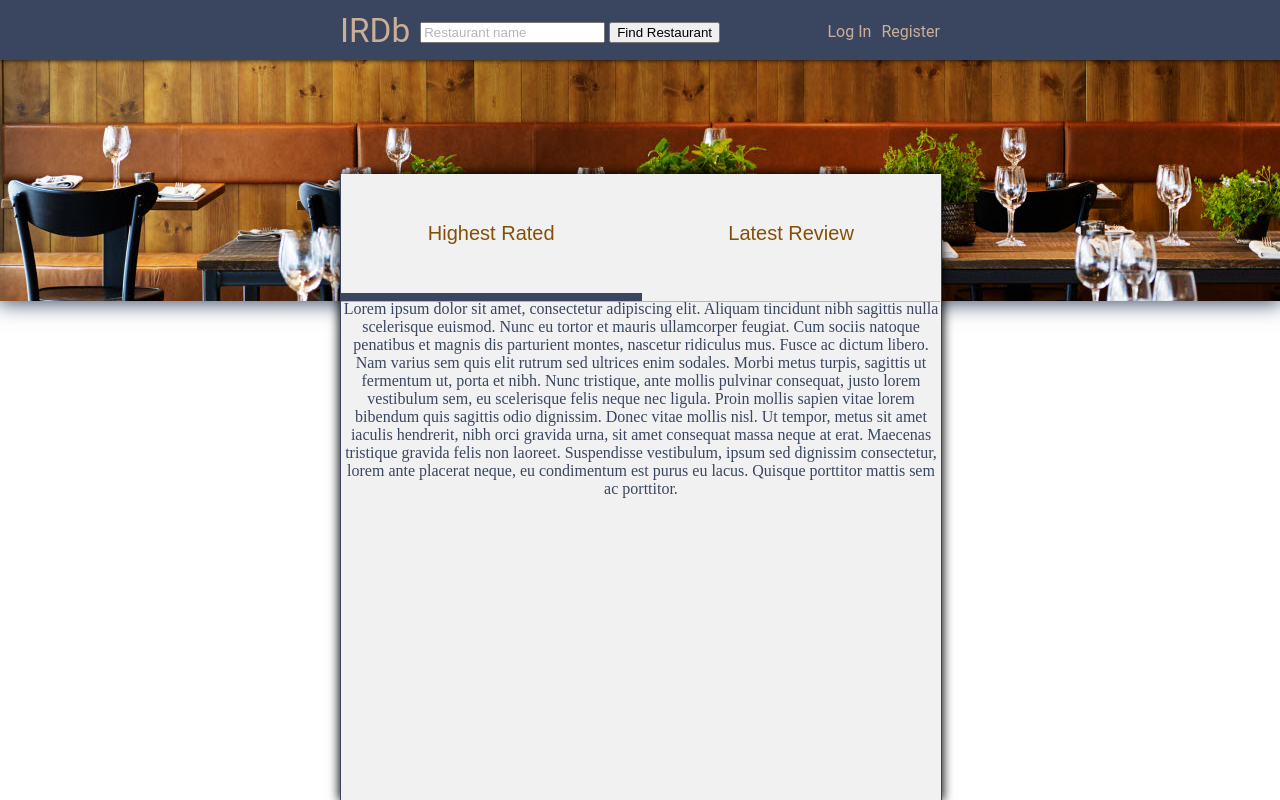
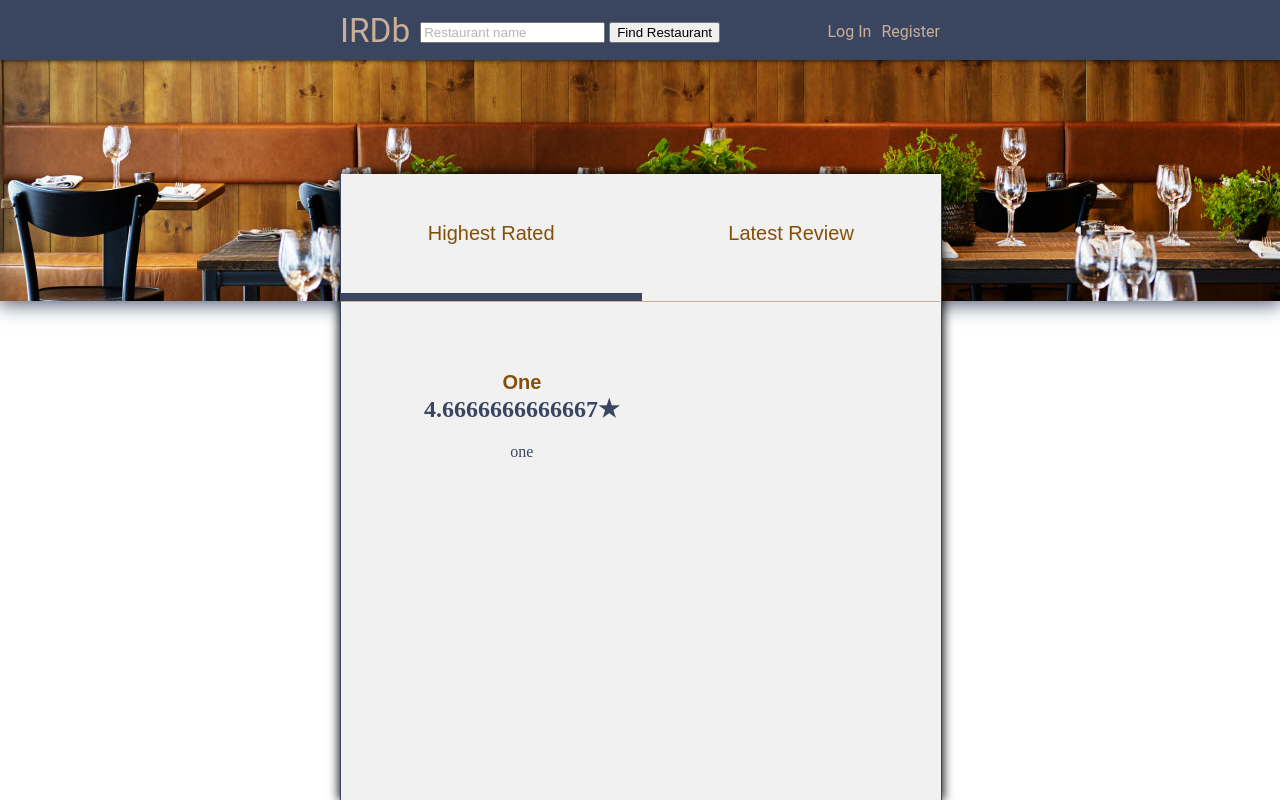
Before and after one commit to joaosilva22/irdb, a PHP site: page / in a window 1280 px wide. Run offline with PHP 8.4, Linux system fonts and the light colour scheme; data comes from the database, SQL or seed files in the repository; some libraries are stand-ins or nearby versions.

Commit message:
Add highest scored restaurant list

```diff
--- a/database/restaurant.php
+++ b/database/restaurant.php
@@ -205,4 +205,14 @@ function updateAverageScore($id) {
     $stmt->execute(array($avg, $id));
 }
 
+function getHighestScoredRestaurants($num) {
+    global $conn;
+
+    $stmt = $conn->prepare('SELECT * FROM Restaurant ORDER BY AverageScore DESC LIMIT ?');
+    $stmt->execute(array($num));
+
+   return $stmt->fetchAll();
+}
+
+
 ?>
--- a/index.php
+++ b/index.php
@@ -3,6 +3,7 @@
 //include('config/init.php');
 include('templates/head.php');
 
+include('database/restaurant.php');
 include('templates/header.php');
 include('templates/tabs.php');
 include('templates/image.php');
--- a/templates/tabs.php
+++ b/templates/tabs.php
@@ -1,22 +1,19 @@
 <div>
   <ul id="tabs">
-
     <li id="highestRated">
-      <a href="#highestRated">Highest Rated</a>
-      <div >
-            Lorem ipsum dolor sit amet, consectetur adipiscing elit. Aliquam tincidunt nibh sagittis nulla
-            scelerisque euismod.
-            Nunc eu tortor et mauris ullamcorper feugiat. Cum sociis natoque penatibus et magnis dis parturient
-            montes, nascetur ridiculus mus.
-            Fusce ac dictum libero. Nam varius sem quis elit rutrum sed ultrices enim sodales. Morbi metus
-            turpis, sagittis ut fermentum ut, porta et nibh.
-            Nunc tristique, ante mollis pulvinar consequat, justo lorem vestibulum sem, eu scelerisque felis
-            neque nec ligula.
-            Proin mollis sapien vitae lorem bibendum quis sagittis odio dignissim. Donec vitae mollis nisl.
-            Ut tempor, metus sit amet iaculis hendrerit, nibh orci gravida urna, sit amet consequat massa neque
-            at erat. Maecenas tristique gravida felis non laoreet. Suspendisse vestibulum, ipsum sed
-            dignissim consectetur, lorem ante placerat neque, eu condimentum est purus eu lacus. Quisque
-            porttitor mattis sem ac porttitor.
+	<a href="#highestRated">Highest Rated</a>
+	<div >
+	    <ul class="restaurant_list">
+		<?php
+		$highest = getHighestScoredRestaurants(10);
+		foreach($highest as $restaurant) {
+		    echo '<li>';
+		    echo '<h2>' . '<a href="restaurant_page.php?restaurant=' . $restaurant['Id'] . '">' .  $restaurant['Name'] . '</a> ' .  $restaurant['AverageScore'] . '&#9733</h2>';
+		    echo '<p>' . $restaurant['Description'] . '</p>';
+		    echo '</li>';
+		}
+		?>
+	    </ul>
       </div>
     </li>
 
```
